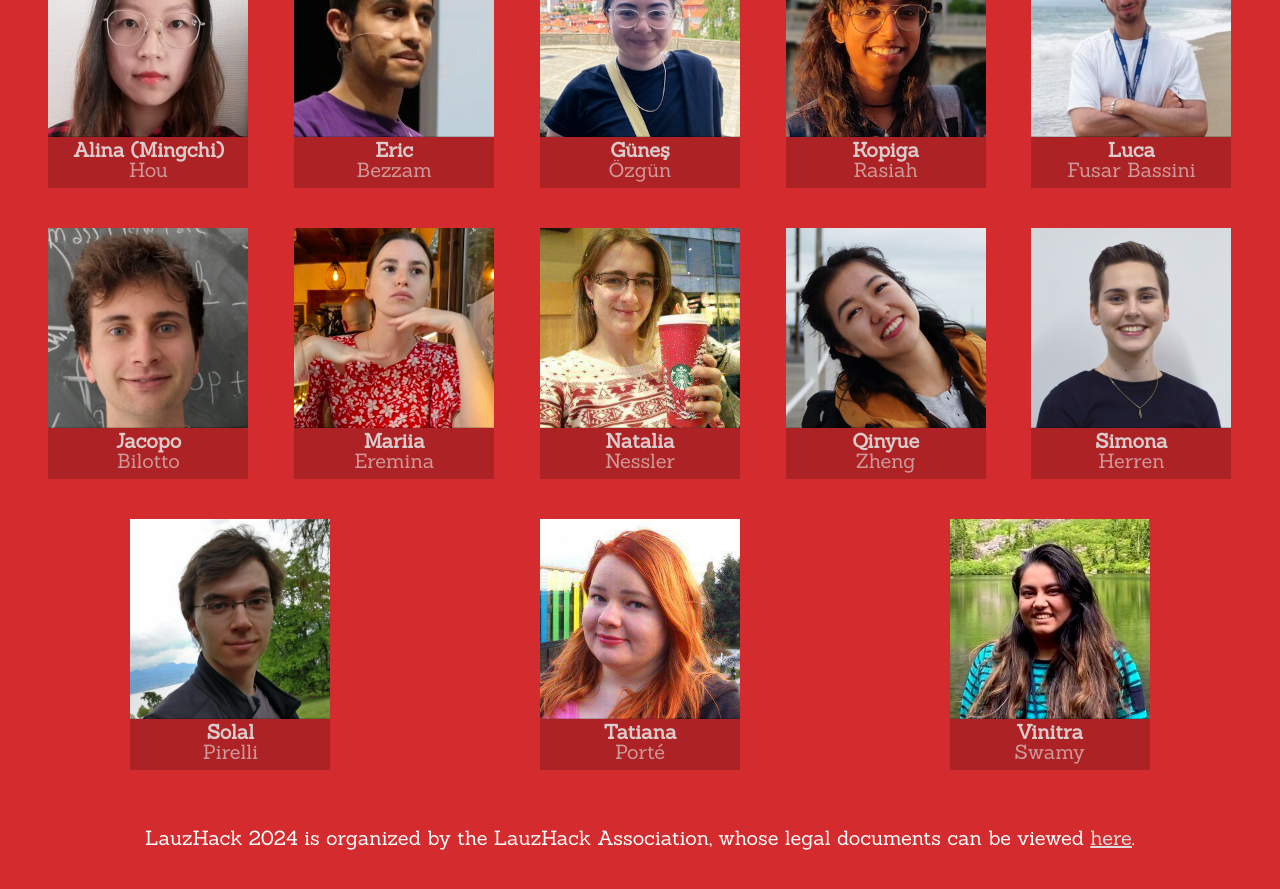
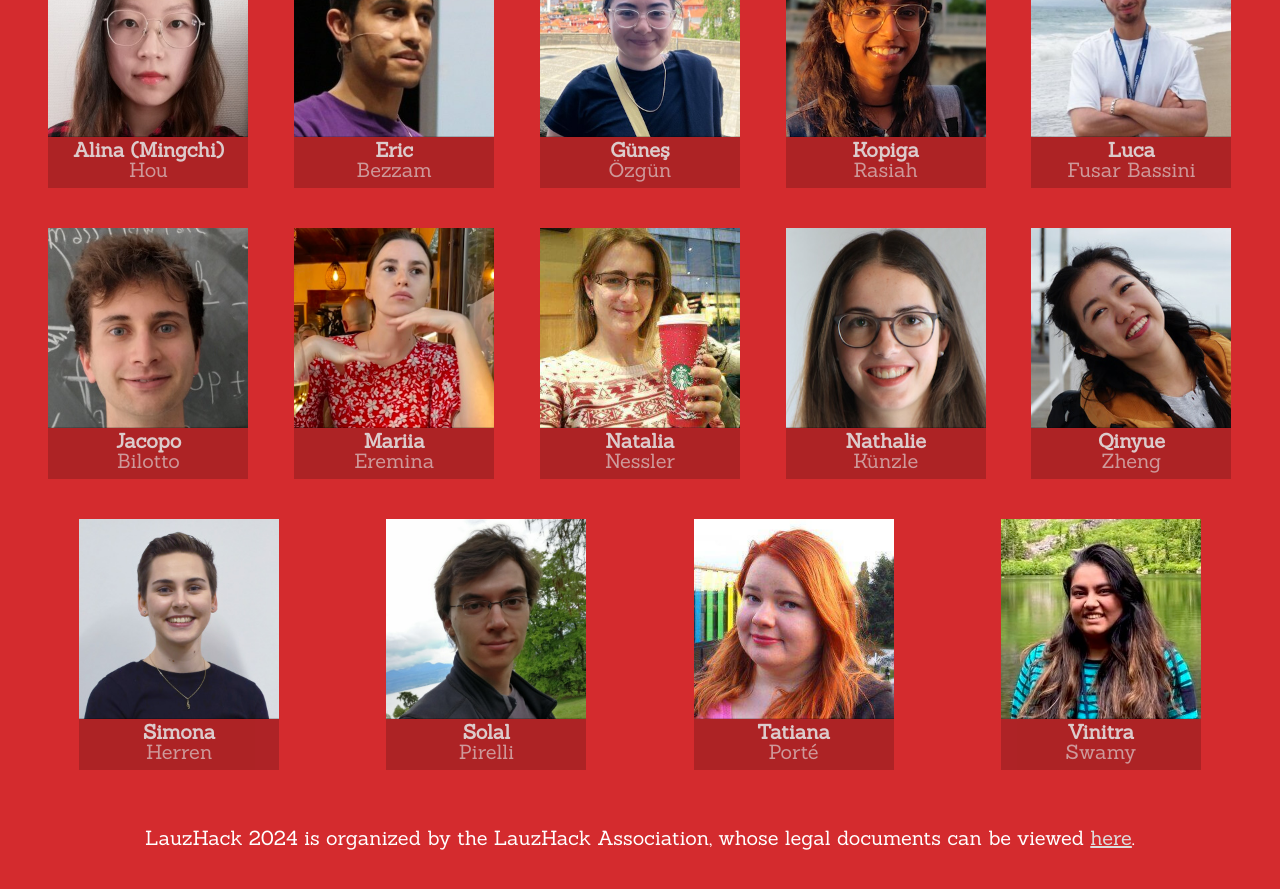
Before and after one commit to LauzHack/LauzHack.github.io, a Jekyll site: the page built from index.html, in a window 1280 px wide and 900 px high, scrolled down 3855 px. Shown: the top 889 px of the window. Built offline with Jekyll 4.4.1, drawn with Linux system fonts in a browser that asks for light colours.

Commit message:
Add Nathalie

```diff
--- a/_data/organizers.yml
+++ b/_data/organizers.yml
@@ -39,6 +39,10 @@ people:
     family: Nessler
     link: https://linkedin.com/in/natalia-nessler-730933149
 
+  - given: Nathalie
+    family: Künzle
+    link: https://linkedin.com/in/nathalie-k%C3%BCnzle-2797b8286
+
   - given: Qinyue
     family: Zheng
     link: https://linkedin.com/in/qinyue-zheng-526b391a4
```
Also changed, not shown: images/people/Nathalie Künzle.jpg (added).
